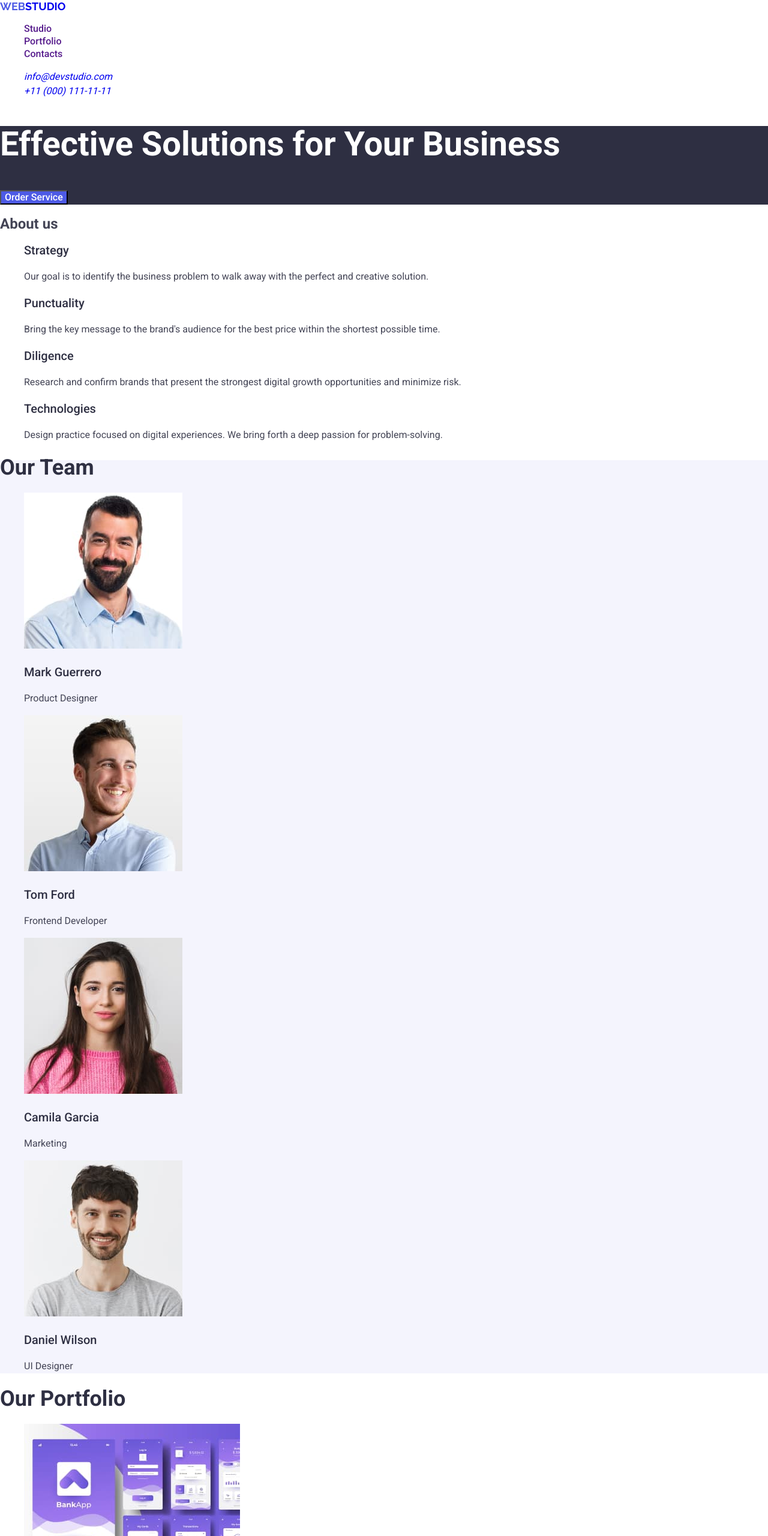
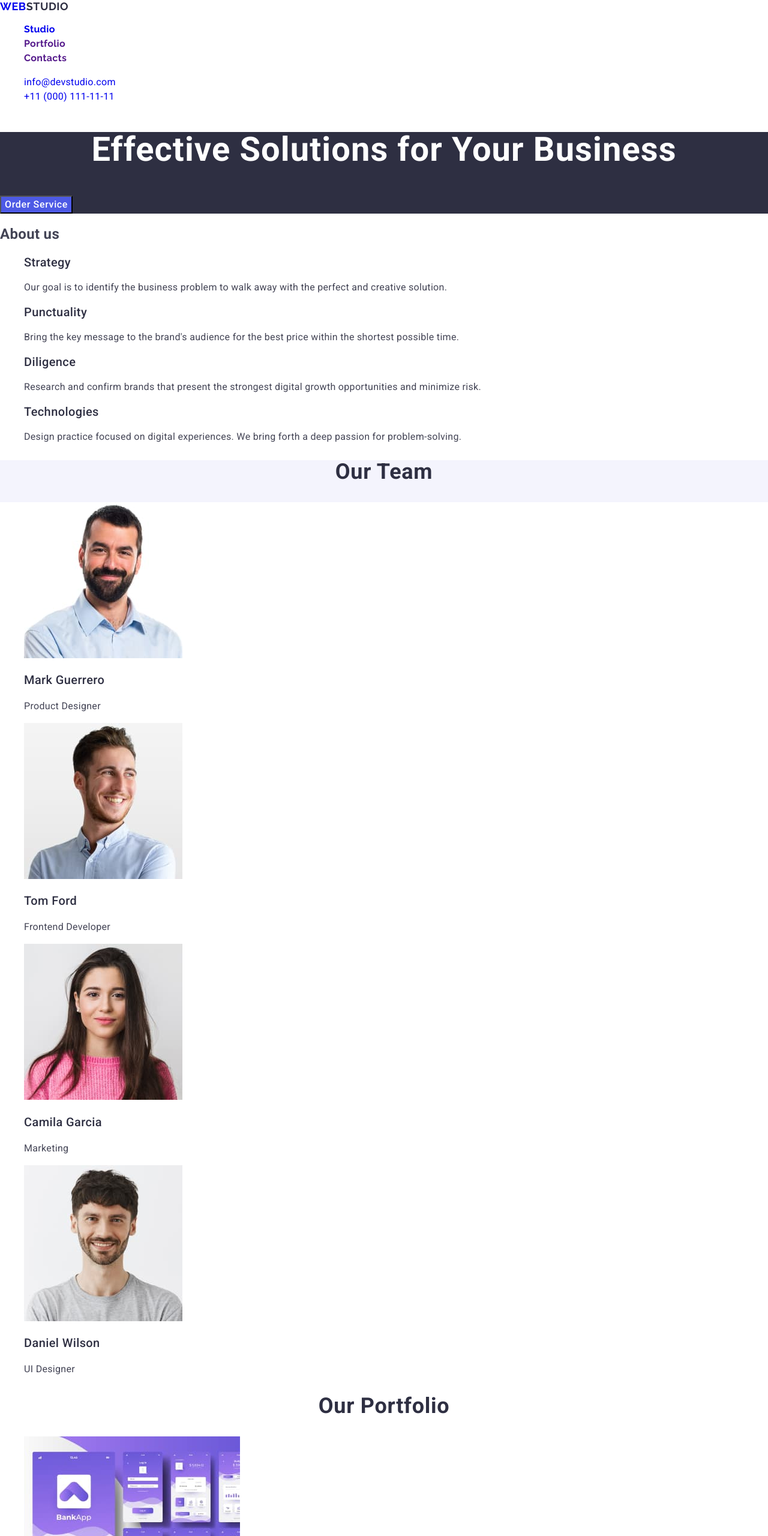
Before and after one commit to Valeriia0207/goit-homework-02, a plain HTML site: page index.html in a window 1280 px wide. Shown: the top 2560 px of the page at 60% size. Drawn offline with nearby package versions, Linux system fonts and the light colour scheme.

Commit message:
add 1st correcting

```diff
--- a/css/styles.css
+++ b/css/styles.css
@@ -4,8 +4,8 @@ body{
     font-size: 16px;
     color: #434455;
     background-color: #ffffff;
-    line-height: 24px;
-    letter-spacing: 2%;
+    line-height: 1.2;
+    letter-spacing: 0.02em;
     font-style: normal;
 }
 ul {
@@ -16,21 +16,22 @@ a{
 }
 .header-logo{
     font-family: 'raleway';
-    color: #2E2F42;
-    font-weight: 800;
+    color: #4D5AE5;
+    font-weight: 700;
     font-size: 18px;
-    line-height: 21px;
-    letter-spacing: 3%;
+    line-height: 1.17;
+    letter-spacing: 0.03em;
     text-transform: uppercase;
 }
-.header-logo-web{
-    color: #4D5AE5;
+.header-logo-studio{
+    color: #2E2F42;
 }
 .header-nav{
-    font-family: 'roboto' ;
     font-size: 16px;
     color: #2E2F42;
     font-weight: 500;
+    line-height: 1.5;
+    letter-spacing: 0.02em;
     text-transform: none;
 }
 .header-nav :hover {
@@ -39,12 +40,25 @@ a{
     font-weight: 500;
     font-size: 16px;
 }
+.header-nav :focus {
+    font-size: 16px;
+    color: #404BBF;
+    font-weight: 500;
+    font-size: 16px;
+}
 .header-address-contacts {
     font-weight: 400 ;
-    color: #2E2F42;
+    color: #434455;
+    font-style: normal;
+    line-height: 1.5;
+    letter-spacing: 0.02em;
+}
+.header-address-contacts :hover{
+    font-weight: 400;
+    color: #404BBF;
     font-style: normal;
 }
-.header-address-contacts :hover{
+.header-address-contacts :focus {
     font-weight: 400;
     color: #404BBF;
     font-style: normal;
@@ -57,31 +71,44 @@ a{
     font-family: 'roboto';
     font-weight: 800;
     font-size: 56px;
-    line-height: 60px;
-    letter-spacing: 2%;
+    line-height: 1.07;
+    letter-spacing: 0.02em;
+    text-align: center;
 }
 .hero-button{
     color: #ffffff;
     background-color: #4D5AE5;
     font-weight: 500;
     font-size: 16px;
-    letter-spacing: 4%;
+    line-height: 1.5;
+    letter-spacing: 0.04em;
+    cursor: pointer;
 }
 .hero-button :hover{
     color: #ffffff;
     background-color: #404BBF;
     font-weight: 500;
-    font-size: 16px;
-    letter-spacing: 4%;
+    font-size: 1.5px;
+    letter-spacing: 0.04em;
+}
+.hero-button :focus {
+    color: #ffffff;
+    background-color: #404BBF;
+    font-weight: 500;
+    font-size: 1.5px;
+    letter-spacing: 0.04em;
 }
 .about-us-title{
     color: #2E2F42;
     font-size: 20px;
     font-weight: 500;
-    letter-spacing: 2%;
+    line-height: 1.2;
+    letter-spacing: 0.02em;
 }
 .about-us-text{
     color: #434455;
+    line-height: 1.2;
+    letter-spacing: 0.02em;
 }
 .team{
     background-color: #F4F4FD;
@@ -90,42 +117,67 @@ a{
     color: #2E2F42;
     font-weight: 800;
     font-size: 36px;
-    letter-spacing: 2%;
+    line-height: 1.11;
+    letter-spacing: 0.02em;
+    text-align: center;
+    text-transform: capitalize;
+}
+.team-list{
+    background-color: #ffffff;
 }
 .team-names{
     font-size: 20px;
     font-weight: 500;
-    color: #2E2F42 ;
+    color: #2E2F42;
+    line-height: 1.2;
+    letter-spacing: 0.02em;
 }
 .team-position{
     color: #434455;
+    line-height: 1.5;
+    letter-spacing: 0.02em;
 }
 .portfolio-title{
-        color: #2E2F42;
-        font-weight: 800;
-        font-size: 36px;
-        letter-spacing: 2%;
+    color: #2E2F42;
+    font-weight: 800;
+    font-size: 36px;
+    line-height: 1.11;
+    letter-spacing: 0.02em;
+    text-align: center;
+    text-transform: capitalize;
 }
 .potfolio-samples{
     color: #2E2F42;
     font-size: 20px;
+    font-weight: 500;
+    line-height: 1.2;
+    letter-spacing: 0.02em;
 }
 .portfolio-kind{
-    color: #2E2F42;
+    color: #434455;
+    font-size: 16px;
+    line-height: 1.5;
+    letter-spacing: 0.02em;
 }
 .footer{
     background-color: #2E2F42;
     color: #F4F4FD;
 }
 .footer-logo{
-    font-family: 'raleway';
-    font-weight: 800;
+    font-family: 'raleway', sans-serif;
+    font-weight: 700;
     font-size: 18px;
-    line-height: 21px;
-    letter-spacing: 3%;
-    color: #F4F4FD;
+    line-height: 1.17;
+    letter-spacing: 0.03em;
+    color: #4D5AE5;
     text-transform: uppercase;
 }
-.footer-logo-web{
-    color: #4D5AE5;
+.footer-logo-studio{
+    color: #F4F4FD;
 }
+.footer-text{
+    font-size: 16px;
+    line-height: 1.5;
+    letter-spacing: 0.02em;
+    text-align: left;
+}
--- a/index.html
+++ b/index.html
@@ -16,16 +16,16 @@
     <header class="header">
          <nav class="header-logo">
             <a href="./index.html">
-                <span class="header-logo-web">Web</span>Studio</a>
+                Web<span class="header-logo-studio">Studio</span></a>
         <ul class="header-nav">
-            <li><a href="">Studio</a></li>
+            <li><a href="./index.html">Studio</a></li>
             <li><a href="">Portfolio</a></li>
             <li><a href="">Contacts</a></li>
         </ul>
         </nav>
 
         <address class="header-address">
-        <ul class="-header-address-contacts">
+        <ul class="header-address-contacts">
             <li><a href="mailto:info@devstudio.com">info@devstudio.com</a></li>
             <li><a href="tel:+110001111111">+11 (000) 111-11-11</a></li>
         </ul>
@@ -45,6 +45,7 @@
         </section>
         <!-- about us section -->
         <section>
+
             <h2>About us</h2>
 
             <ul>
@@ -76,7 +77,7 @@
         <!-- team section -->
         <section class="team">
             <h2 class="team-title">Our Team</h2>
-            <ul>
+            <ul class="team-list">
                 <li>
                     <img src="./images/team/img-1.jpg" alt="Mark Guerrero"
                     width="264"
@@ -106,8 +107,9 @@
                     <p class="team-position">UI Designer</p>
                 </li>
             </ul>
-        </section class="portfolio">
+        </section>
         <!--our portfolio section-->
+        <section>
             <h2 class="portfolio-title">Our Portfolio</h2>
             <ul>
                 <li>
@@ -115,7 +117,7 @@
                     alt="an example of a banking app"
                     width="360"
                     height="300">
-                    <h3 class="potfolio-samples">Banking App</h3>
+                    <h3 class="portfolio-samples">Banking App</h3>
                     <p class="portfolio-kind">App</p>
                 </li>
                 <li>
@@ -159,11 +161,12 @@
                     <p class="portfolio-kind">Marketing</p>
                 </li>
             </ul>
+        </section>
     </main>
     <!-- footer section -->
     <footer class="footer">
-        <a href="./index.html" class="footer-logo"><span class="footer-logo-web">Web</span>Studio</a>
-        <p>Increase the flow of customers and sales for your business with digital marketing & growth solutions.</p>
+        <a href="./index.html" class="footer-logo">Web<span class="footer-logo-studio">Studio</span></a>
+        <p class="footer-text">Increase the flow of customers and sales for your business with digital marketing & growth solutions.</p>
     </footer>
   </body>
 </html>
```
